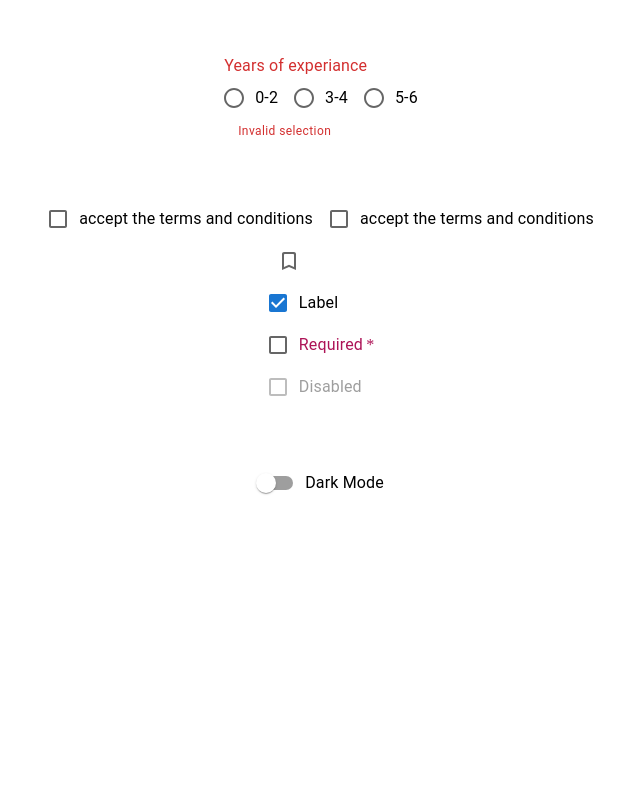
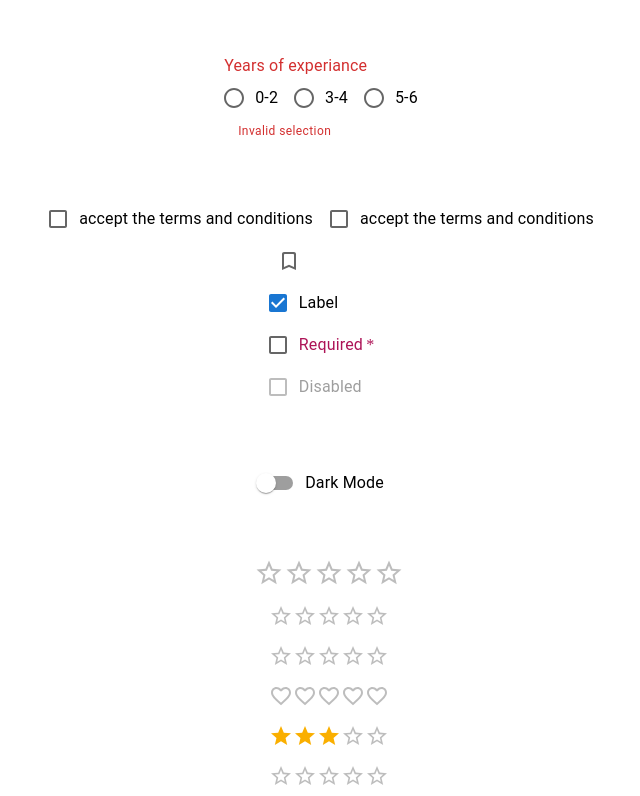
Before and after one commit to farooqpk/learnMUI, a React (Vite) app: page / in a window 1280 px wide. Shown: the part 2336-3132 px from the top of the page, without its empty margins (311-951 px from the left). Before the commit the page ends 2846 px from the top, so only its background shows below. Built offline with nearby package versions, Linux system fonts and the light colour scheme.

Commit message:
completed rating component

```diff
--- a/src/App.tsx
+++ b/src/App.tsx
@@ -6,6 +6,7 @@ import { SelectMUI } from "./components/selectMUI";
 import { RadioMUI } from "./components/radioMUI";
 import { CheckboxMUI } from "./components/checkboxMUI";
 import { SwichMUI } from "./components/swichMUI";
+import { RatingMUI } from "./components/ratingMUI";
 
 function App() {
   return (
@@ -18,6 +19,7 @@ function App() {
         <RadioMUI />
         <CheckboxMUI />
         <SwichMUI/>
+        <RatingMUI/>
       </Stack>
     </>
   );
--- /dev/null
+++ b/src/components/ratingMUI.tsx
@@ -0,0 +1,41 @@
+import { Rating, Stack } from "@mui/material";
+import { FavoriteBorder, FavoriteBorderOutlined } from "@mui/icons-material";
+import { useState } from "react";
+
+export const RatingMUI = () => {
+  const [value, setValue] = useState<number | null>(null);
+
+  const handleChange = (
+    event: React.ChangeEvent<{}>,
+    newValue: number | null
+  ) => {
+    console.log(newValue);
+    setValue(newValue);
+  };
+
+  return (
+    <Stack spacing={2} alignItems={"center"}>
+      <Rating
+        sx={{ color: "green" }}
+        value={value}
+        onChange={handleChange}
+        size="large"
+      />
+      <Rating
+        sx={{
+          color: "green",
+          "@media (min-width:600px)": {
+            color: "blue",
+          },
+        }}
+      />
+      <Rating precision={0.5} />
+      <Rating
+        icon={<FavoriteBorder fontSize="inherit" color="error" />}
+        emptyIcon={<FavoriteBorderOutlined fontSize="inherit" />}
+      />
+      <Rating readOnly defaultValue={3} />
+      <Rating highlightSelectedOnly />
+    </Stack>
+  );
+};
```
